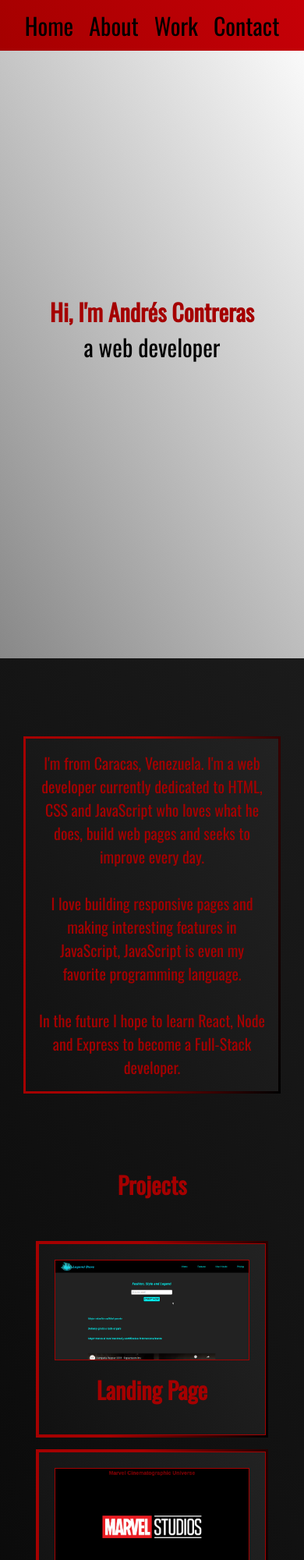
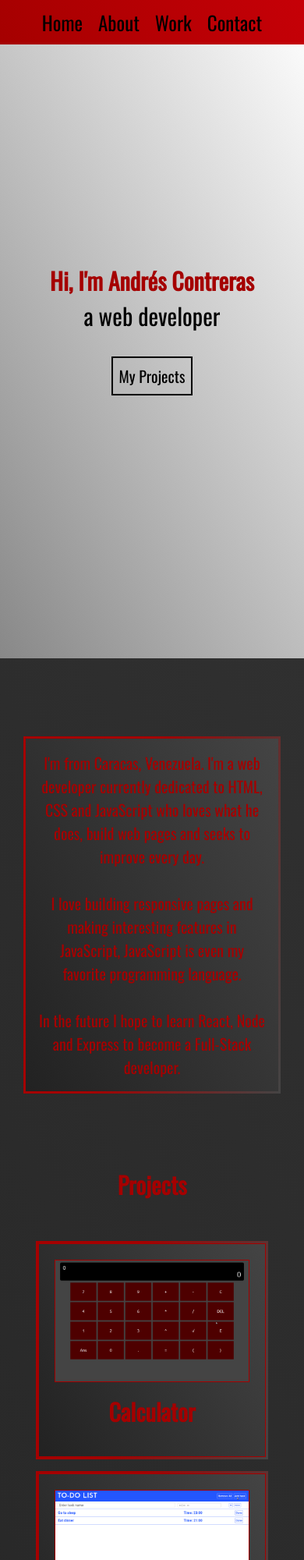
Before and after one commit to AN-Drew207/Portfolio-page, a plain HTML site: page index.html in a window 390 px wide. Shown: the top 2000 px of the page at 78% size. Drawn offline with nearby package versions, Linux system fonts and the light colour scheme.

Commit message:
To-do list and Calculator added, Fixed Background colors, and added My Projects button in the welcome section

```diff
--- a/SASS/_about.scss
+++ b/SASS/_about.scss
@@ -5,10 +5,10 @@
     padding-top: 100px;
 }
 .border{
-    background-image: linear-gradient(100deg,$primary-color 40% ,#000);
+    background-image: linear-gradient(100deg,$primary-color 40% ,#444);
     padding: 3px;
     div{
-        background-image: linear-gradient(62deg,#111,#222);
+        background-image: linear-gradient(62deg,#222,#444);
         padding: 1rem;
         z-index: 1;
         p{
--- a/SASS/_mediaquery.scss
+++ b/SASS/_mediaquery.scss
@@ -1,10 +1,27 @@
 @media (max-width:900px) {
     #header{
         justify-content: center;
+        nav{
+            ul{
+                padding: 0px 15px;
+                li{
+                    padding: 10px;
+                    a{
+                        @include textConfig(25px, 400);
+                    }
+                }
+
+            }
+        }
     }
     #welcome{
         h1{
             font-size: 30px;
+        }
+        #project-link{
+            font-size: 20px;
+            margin-top: 30px;
+            padding: 8px;
         }
     }
     #projects{
--- a/SASS/_welcome.scss
+++ b/SASS/_welcome.scss
@@ -13,4 +13,17 @@
         font-size: 30px;
         color: $secondary-color;
     }
+    #project-link{
+        border: 2px solid $secondary-color;
+        color: $secondary-color;
+        text-decoration: none;
+        font-size: 25px;
+        margin-top:30px;
+        padding: 10px;
+        &:hover{
+            border: 2px solid $primary-color;
+            color: $primary-color;
+            transition: 0.5s ease;
+        }
+    }
 }
--- a/SASS/main.scss
+++ b/SASS/main.scss
@@ -17,7 +17,7 @@
 }
 
 body{
-    background-image: linear-gradient(62deg,#000,#222);
+    background-image: linear-gradient(62deg,#222,#333);
     overflow-x: hidden;
     @include flexContent(column);
     @import 'header';
--- a/index.html
+++ b/index.html
@@ -27,7 +27,7 @@
     <title>Portfolio Andrés Contreras</title>
 </head>
 <body id="body">
-    <img src="img/Sin nombre.png" alt="" style="display: none !important; ">
+    <img src="img/Sin nombre.png" alt="" style="display: none !important;">
     <header id="header">
         <nav>
             <ul>
@@ -41,6 +41,7 @@
     <section id="welcome">
         <h1>Hi, I'm Andrés Contreras</h1>
         <p>a web developer</p>
+        <a href="#projects" id="project-link">My Projects</a>
     </section>
     <section id="about">
         <div class="border"><div>
@@ -54,6 +55,22 @@
     <section id="projects">
         <h2>Projects</h2>
         <div class="container-project-links">
+            <div class="border">
+                <a href="https://an-drew207.github.io/Calculator-Js/">
+                    <div class="project-card">
+                        <img class="image-project" src="img/Calculator.png" alt="Documentation Page">
+                        <h3>Calculator</h3>
+                    </div>
+                </a>
+            </div>
+            <div class="border">
+                <a href="https://an-drew207.github.io/To-do-list/">
+                    <div class="project-card">
+                        <img class="image-project" src="img/To-do-list.png" alt="Documentation Page">
+                        <h3>To-do List Page</h3>
+                    </div>
+                </a>
+            </div>
             <div class="border">
                 <a href="https://an-drew207.github.io/Landing-Page/">
                     <div class="project-card">
```
Also changed, not shown: dist/css/main.css, img/Calculator.png (added), img/To-do-list.png (added), 1 other file.
